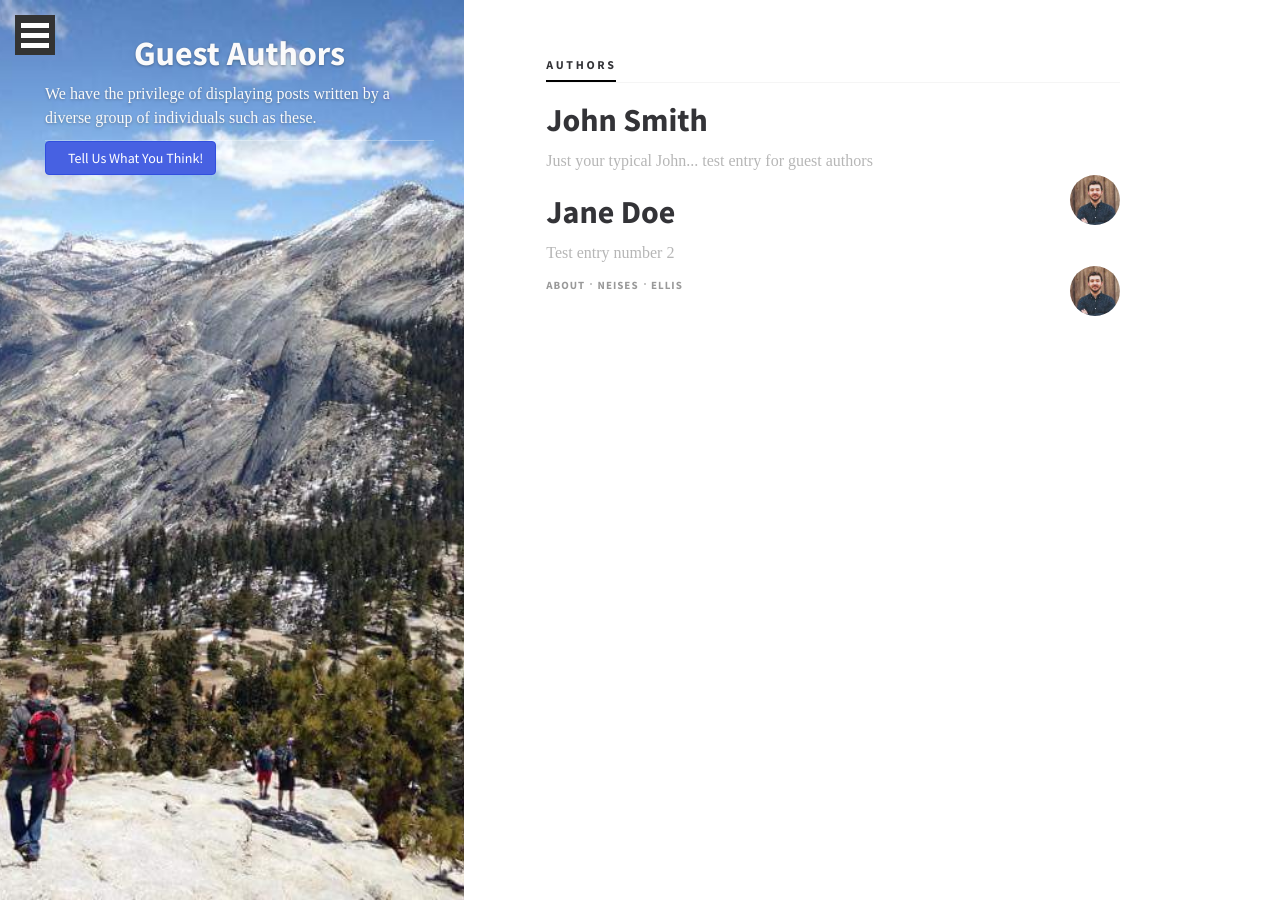
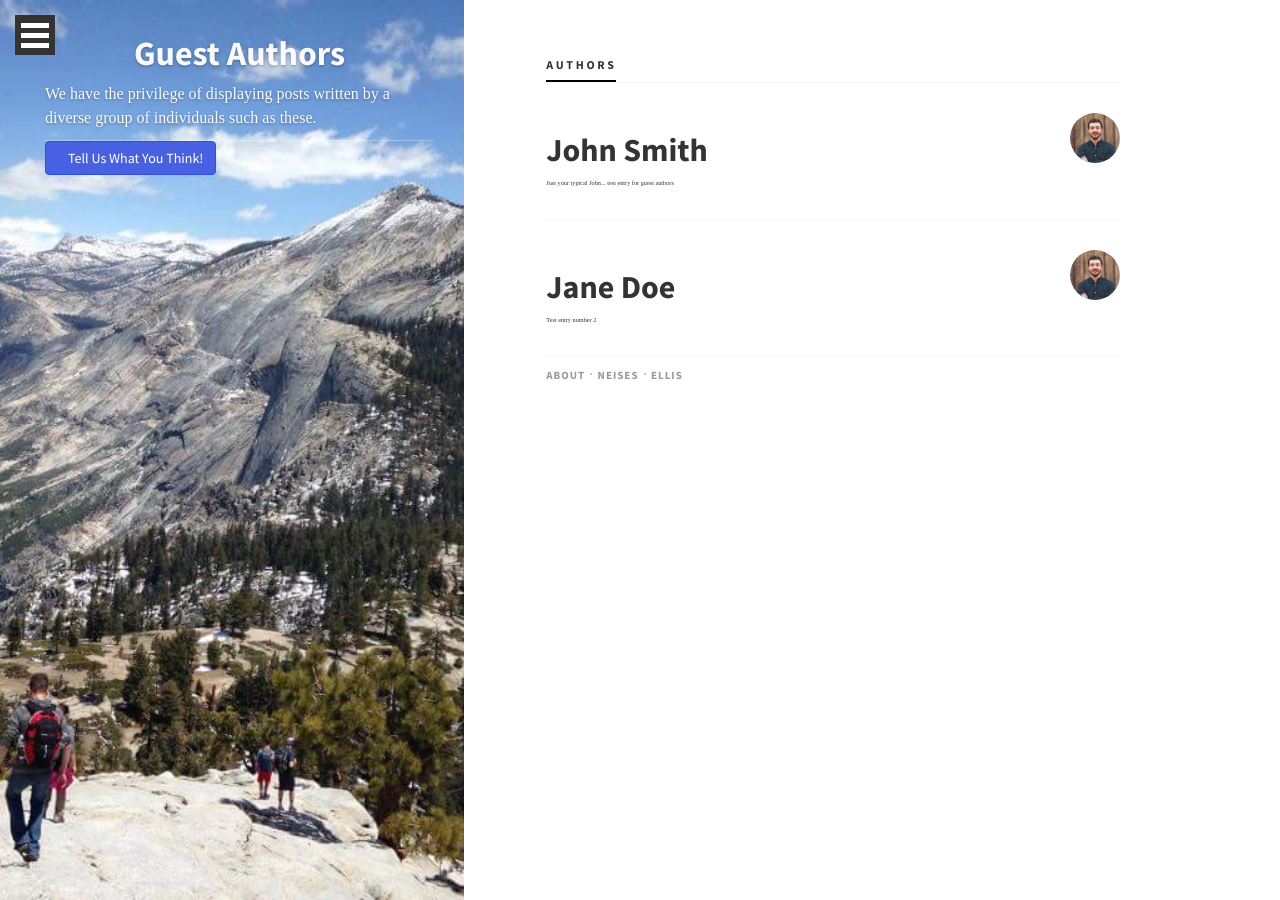
Before and after one commit to EJBlog/EJBlog.github.io, a Jekyll site: the page built from guest_authors.html, in a window 1280 px wide. Built offline with Jekyll 4.4.1, drawn with Linux system fonts in a browser that asks for light colours; nearby versions of some CDN libraries; some web fonts are replaced.

Commit message:
Update guest_authors.html

```diff
--- a/_layouts/guest_authors.html
+++ b/_layouts/guest_authors.html
@@ -85,27 +85,22 @@
                         <!-- <a href="#" class="select-categories">Categories</a> -->
                     </div>
 
-                    {% for author in site.data.guest_authors %}
-                    <div class="home-page-posts animated fadeIn ">
+                    <div class="posts">
+			 {% for author in site.data.guest_authors %}
+    			 <article class="post">
+			   <div class="col-xs-10 no-gutter">
+      				<h2>{{ author.name }}</h2>
 
-				    <h2>{{ author.name }}</h2>
-
-	      			<div class="meta">
-				        {{ author.bio }}
-
-				<!--<p class="meta">-->
-				<!--	{% if page.post_author == "Evan Neises"%}-->
-    <!--                    		<img src="{{ site.url }}/img/profile-1.jpg" class="user-icon " alt="user-image">-->
-    <!--                    		{%endif%}-->
-    <!--                    		{% if page.post_author == "Jake Ellis"%}-->
-    <!--            			<img src="{{ site.url }}/img/jake_grandcanyon.jpg" class="user-icon " alt="user-image">-->
-    <!--                    		{%endif%}-->
-				<!--</p>-->
-				</div>
-
-                                <img src="{{ site.url }}/img/profile-1.jpg" class="user-icon col-xs-2 pull-right" alt="user-image">
+      				<div class="entry">
+				{{ author.bio }}
+      				</div>
+	  		   </div>
+	  		   <div class="col-xs-2 no-gutter">
+	  		   	<img src="{{ site.url }}/img/profile-1.jpg" class="user-icon" alt="user-image">
+	  		   </div>
+    			</article>
+  			{% endfor %}
 		    </div>
-                    {% endfor %}
                     <!-- Home page posts -->
 
 <!-- Start Categories Tab info -->
```
